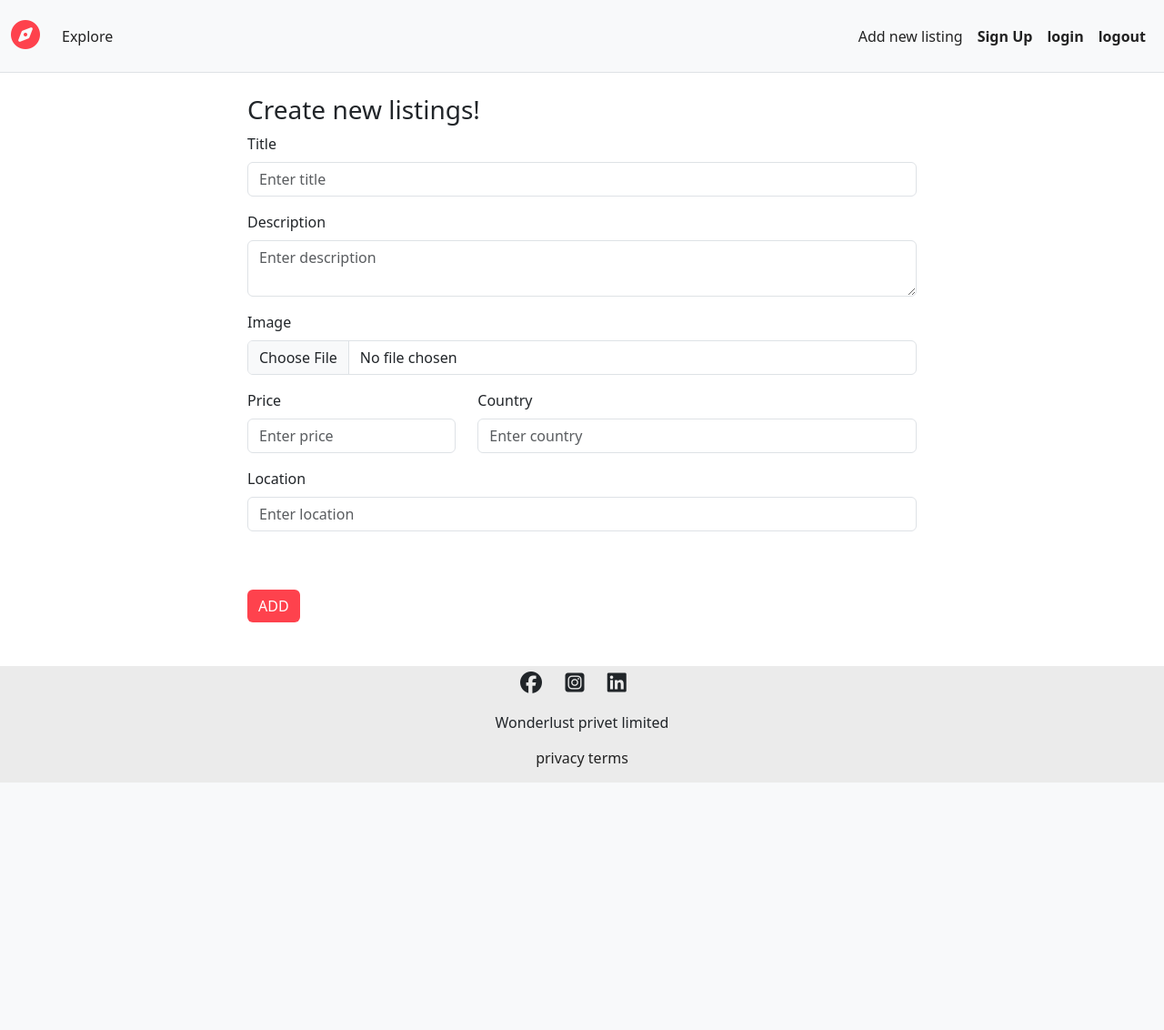
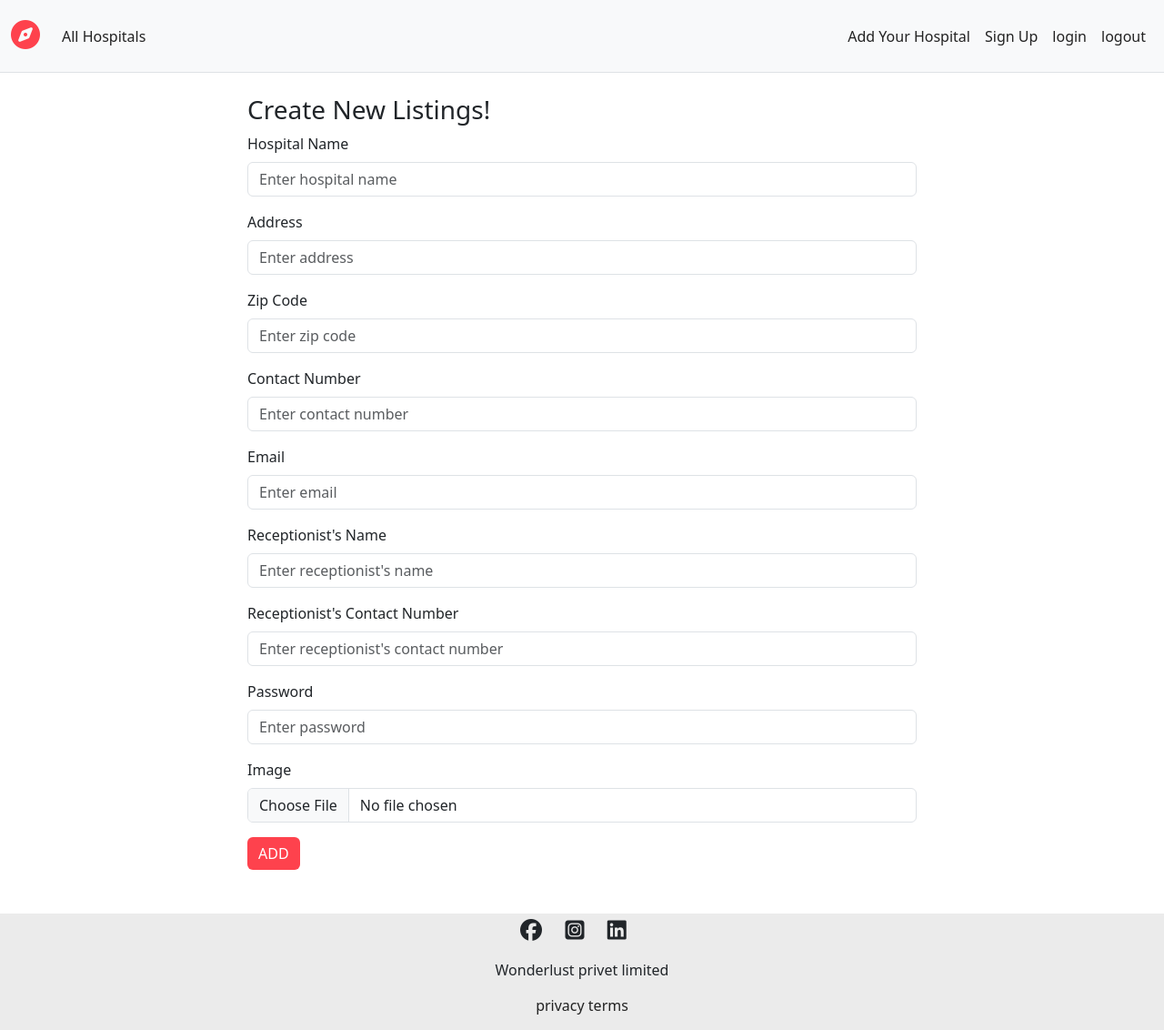
Before and after one commit to Amankumar-G/PHP_MINI_PROJECT, a PHP site: page /new.php in a window 1280 px wide. Shown: the whole page at 91% size. Before the commit the page ends 860 px from the top, so only its background shows below. Run offline with PHP 8.4, Linux system fonts and the light colour scheme; some libraries are stand-ins or nearby versions.

Commit message:
Singup pages

```diff
--- a/boilerplate.php
+++ b/boilerplate.php
@@ -4,7 +4,7 @@
 <head>
     <meta charset="UTF-8">
     <meta name="viewport" content="width=device-width, initial-scale=1.0">
-    <title>Wonder Lust</title>
+    <title>Hospital Manangment</title>
     <link rel="stylesheet" href="./public/css/style.css">
     <link href="https://cdn.jsdelivr.net/npm/bootstrap@5.3.3/dist/css/bootstrap.min.css" rel="stylesheet"
         integrity="sha384-QWTKZyjpPEjISv5WaRU9OFeRpok6YctnYmDr5pNlyT2bRjXh0JMhjY6hW+ALEwIH" crossorigin="anonymous">
--- a/index.php
+++ b/index.php
@@ -3,7 +3,7 @@
 ob_start();
 ?>
 
-    <h1>All listings</h1>
+    <h1>All Hospitals</h1>
     <div class="row row-cols-lg-3 row-cols-md-2 row-cols-sm-3">
         <?php foreach ($alllistings as $listings): ?>
             <a href="/listings/<?php echo $listings['_id']; ?>" class="listing-link">
@@ -15,8 +15,7 @@ ob_start();
                         <p class="card-text">
                             <b>
                                 <?php echo $listings['title']; ?>
-                            </b> <br>
-                            &#8377; <?php echo number_format($listings['price'], 0, '', ','); ?>/night
+                            </b>
                         </p>
                     </div>
                 </div>
--- a/navbar.php
+++ b/navbar.php
@@ -7,16 +7,16 @@
         </button>
         <div class="collapse navbar-collapse" id="navbarNavAltMarkup">
             <div class="navbar-nav">
-                <a class="nav-link" href="/listings">Explore</a>
+                <a class="nav-link" href="index.php">All Hospitals</a>
             </div>
             <div class="navbar-nav ms-auto">
-                <a class="nav-link" href="/listings/new">Add new listing</a>
+                <a class="nav-link" href="new.php">Add Your Hospital</a>
                 <!-- < if(!currUser){ %> -->
-                <a class="nav-link " aria-current="page" href="/signup"><b>Sign Up</b></a>
-                <a class="nav-link" href="/login"><b>login</b></a>
+                <a class="nav-link " aria-current="page" href="signup.php">Sign Up</a>
+                <a class="nav-link" href="login">login</a>
                 <!-- <} %> -->
                 <!-- < if(currUser){ %> -->
-                <a class="nav-link" href="/logout"><b>logout</b></a>
+                <a class="nav-link" href="/logout">logout</a>
                 <!-- < } %> -->
             </div>
         </div>
--- a/new.php
+++ b/new.php
@@ -6,38 +6,45 @@ ob_start();
 <br>
 <div class="row">
     <div class="col-8 offset-2">
-            <h3>Create new listings!</h3>
+        <h3>Create New Listings!</h3>
         <form method="POST" action="/listings" novalidate class="needs-validation" enctype="multipart/form-data">
             <div class="mb-3">
-                    <label for="title" class="form-label">Title</label>
-                    <input name="listing[title]" type="text" placeholder="Enter title" class="form-control" required>
+                <label for="hospital_name" class="form-label">Hospital Name</label>
+                <input name="listing[hospital_name]" type="text" placeholder="Enter hospital name" class="form-control" required>
             </div>
             <div class="mb-3">
-                    <label for="description" class="form-label">Description</label>
-                    <textarea name="listing[description]" required placeholder="Enter description"
-                        class="form-control"></textarea>
+                <label for="address" class="form-label">Address</label>
+                <input name="listing[address]" type="text" placeholder="Enter address" class="form-control" required>
             </div>
+            <div class="mb-3">
+                <label for="zip_code" class="form-label">Zip Code</label>
+                <input name="listing[zip_code]" type="text" placeholder="Enter zip code" class="form-control" required>
+            </div>
+            <div class="mb-3">
+                <label for="contact_number" class="form-label">Contact Number</label>
+                <input name="listing[contact_number]" type="tel" placeholder="Enter contact number" class="form-control" required>
+            </div>
+            <div class="mb-3">
+                <label for="email" class="form-label">Email</label>
+                <input name="listing[email]" type="email" placeholder="Enter email" class="form-control" required>
+            </div>
+            <div class="mb-3">
+                <label for="receptionist_name" class="form-label">Receptionist's Name</label>
+                <input name="listing[receptionist_name]" type="text" placeholder="Enter receptionist's name" class="form-control" required>
+            </div>
+            <div class="mb-3">
+                <label for="receptionist_contact" class="form-label">Receptionist's Contact Number</label>
+                <input name="listing[receptionist_contact]" type="tel" placeholder="Enter receptionist's contact number" class="form-control" required>
+            </div>
+            <div class="mb-3">
+                <label for="password" class="form-label">Password</label>
+                <input name="listing[password]" type="password" placeholder="Enter password" class="form-control" required>
+            </div>
+
             <div class="mb-3">
                 <label for="image" class="form-label">Image</label>
                 <input name="listing[image]" type="file" class="form-control">
             </div>
-                <div class="row">
-                    <div class="mb-3 col-4">
-                        <label for="price" class="form-label">Price</label>
-                        <input name="listing[price]" required placeholder="Enter price" class="form-control">
-                    </div>
-                    <div class="mb-3 col-8">
-                        <label for="location" class="form-label">Country</label>
-                        <input name="listing[country]" type="text" required placeholder="Enter country"
-                            class="form-control">
-                    </div>
-                </div>
-                <div class="mb-3">
-                    <label for="location" class="form-label">Location</label>
-                    <input name="listing[location]" type="text" required placeholder="Enter location"
-                        class="form-control">
-                </div>
-                <br><br>
             <button class="btn btn-dark add-btn">ADD</button>
         </form>
     </div>
```
Also changed, not shown: signup.php (+22 -5 lines). Lines whose indentation alone changed are shown as unchanged.
